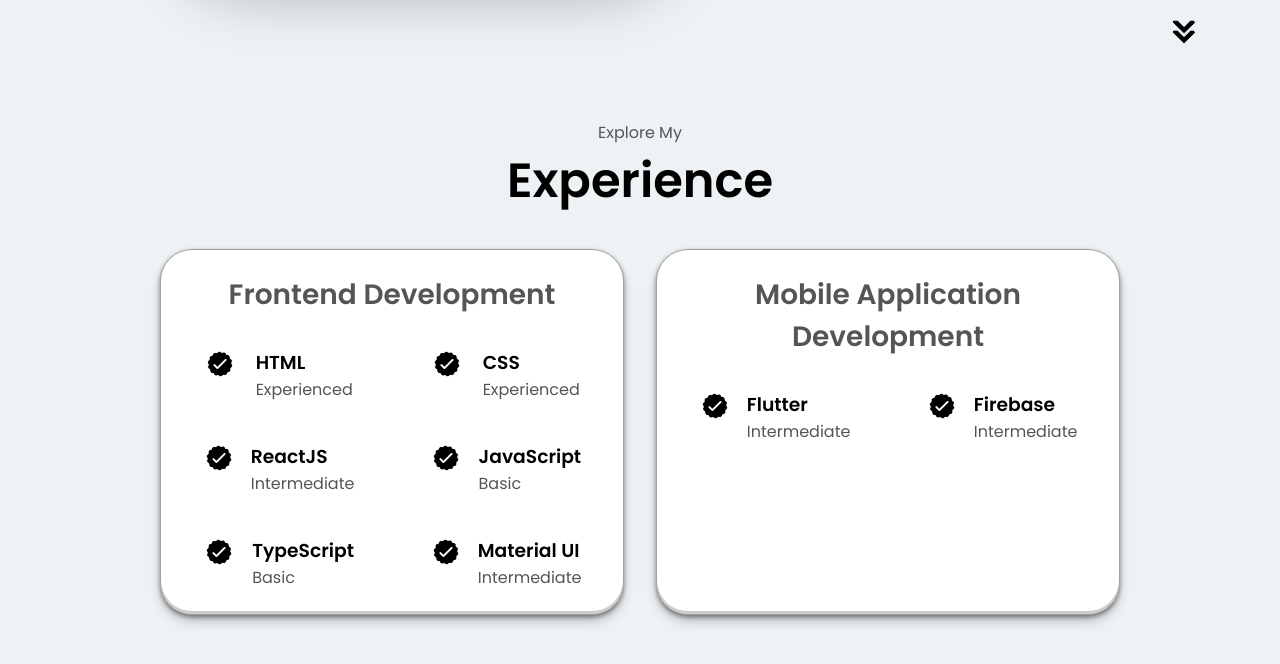
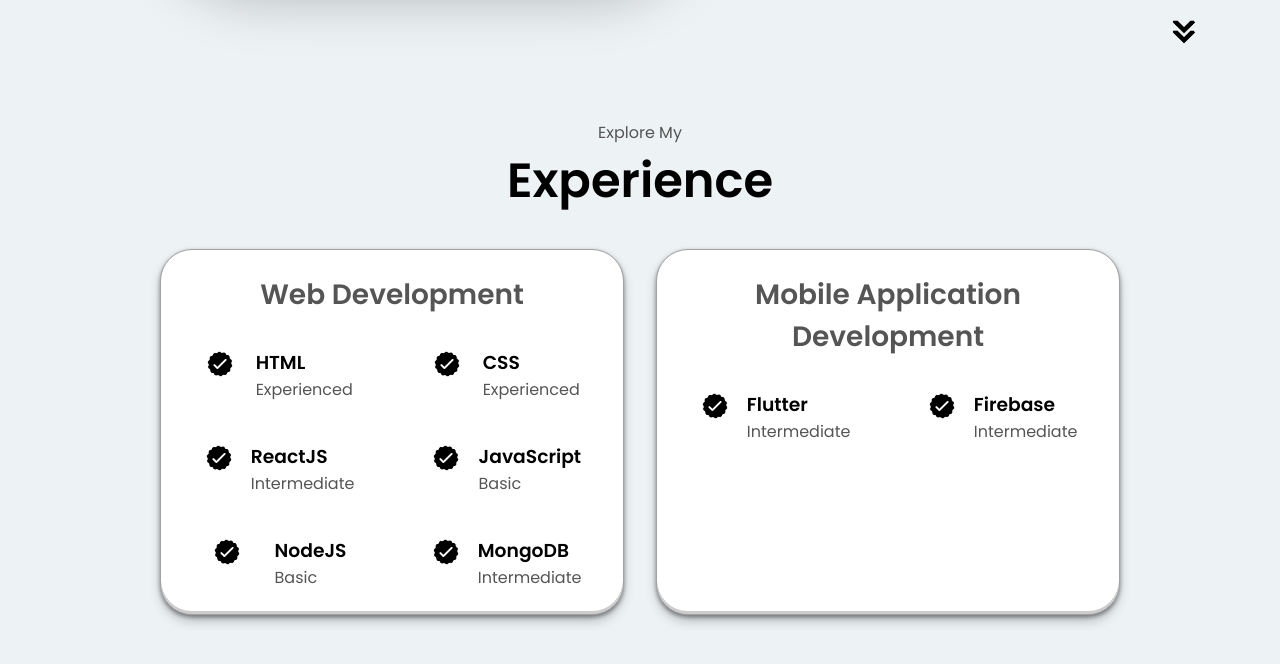
Before and after one commit to swadesh2403/portfolio, a plain HTML site: page index.html in a window 1280 px wide. Shown: the part 1576-2240 px from the top of the page. Drawn offline with Linux system fonts and the light colour scheme.

Commit message:
final changes

```diff
--- a/index.html
+++ b/index.html
@@ -47,11 +47,10 @@
         <div class="btn-container">
           <button
             class="btn btn-color-2"
-            onclick="window.open('./assets/SwadeshSarkar_resume.pdf')"
-          >
+            onclick="window.open('./assets/SwadeshSarkar_resume.pdf')">
             Download CV
           </button>
-          <button class="btn btn-color-1" onclick="location.href='./#contact'">
+          <button class="btn btn-color-2" onclick="location.href='./#contact'">
             Contact Info
           </button>
         </div>
@@ -127,7 +126,7 @@ website not only functional but also visually appealing.
       <div class="experience-details-container">
         <div class="about-containers">
           <div class="details-container">
-            <h2 class="experience-sub-title">Frontend Development</h2>
+            <h2 class="experience-sub-title">Web Development</h2>
             <div class="article-container">
               <article>
                 <img
@@ -180,7 +179,7 @@ website not only functional but also visually appealing.
                   class="icon"
                 />
                 <div>
-                  <h3>TypeScript</h3>
+                  <h3>NodeJS</h3>
                   <p>Basic</p>
                 </div>
               </article>
@@ -191,7 +190,7 @@ website not only functional but also visually appealing.
                   class="icon"
                 />
                 <div>
-                  <h3>Material UI</h3>
+                  <h3>MongoDB</h3>
                   <p>Intermediate</p>
                 </div>
               </article>
--- a/style.css
+++ b/style.css
@@ -65,11 +65,11 @@ a:hover {
   transition: all ease-out 1000ms;
 }
 
-.logo:hover {
+/*x.logo:hover {
   cursor: default;
   border-radius: 20px;
   box-shadow: rgba(0, 0, 0, 0.25) 0px 54px 55px, rgba(0, 0, 0, 0.12) 0px -12px 30px, rgba(0, 0, 0, 0.12) 0px 4px 6px, rgba(0, 0, 0, 0.17) 0px 12px 13px, rgba(0, 0, 0, 0.09) 0px -3px 5px;
-}
+}*/
 
 /* HAMBURGER MENU */
 
```
